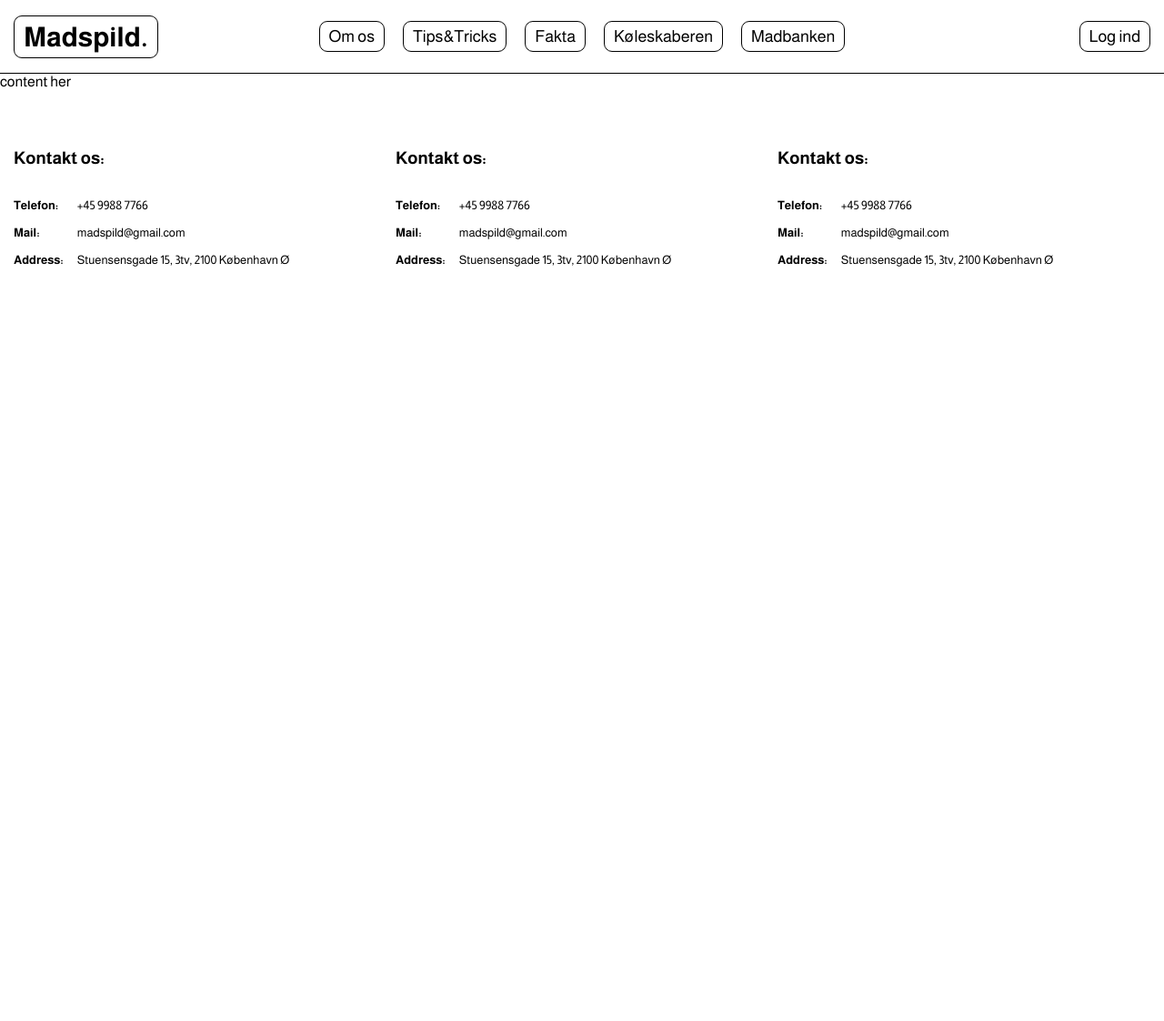
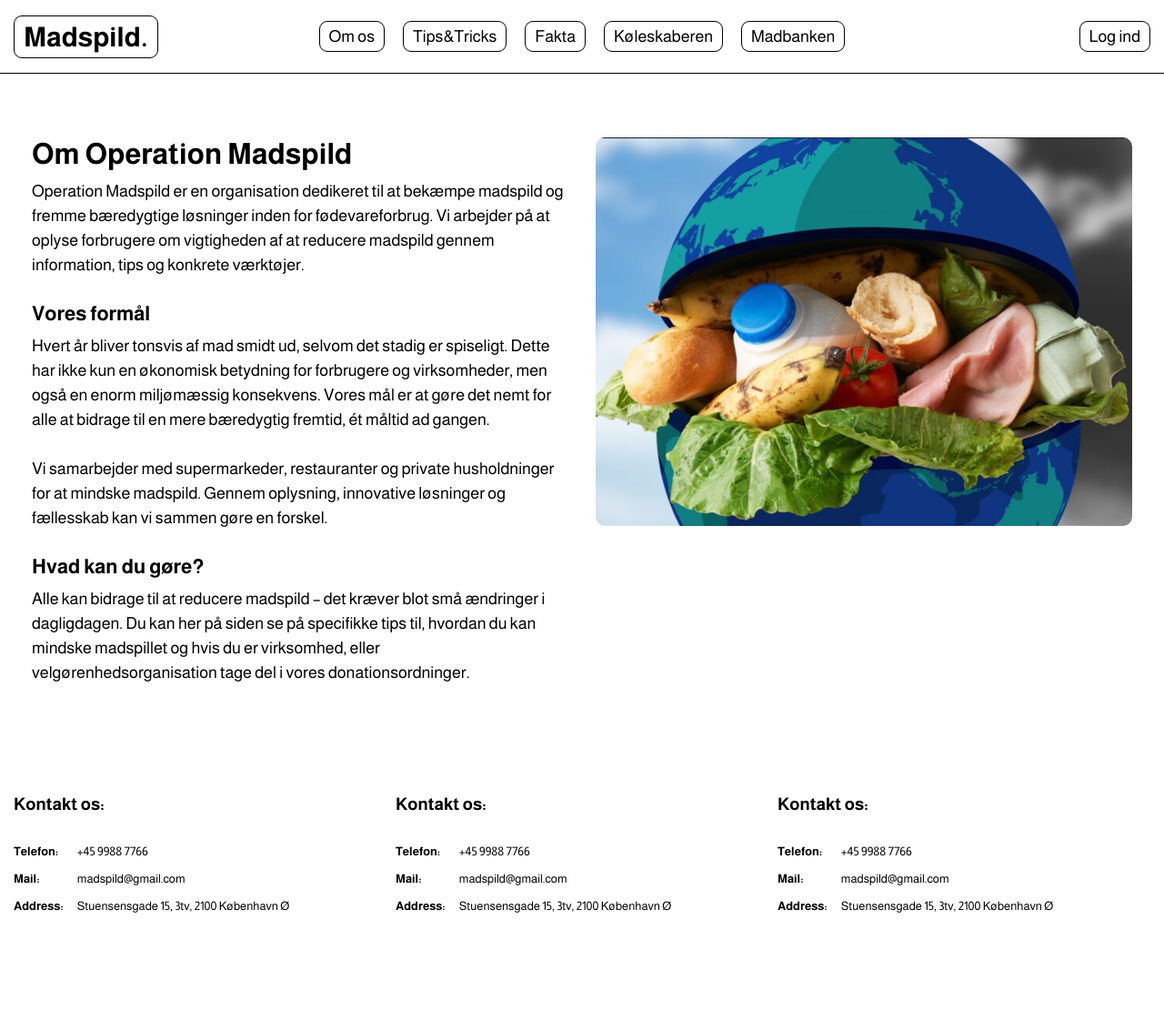
Before and after one commit to Krymmel-Kaemperne/Madspild, a Spring Boot app: page /omos in a window 1280 px wide. Shown: the top 1122 px of the page at 91% size. Before the commit the page ends 293 px from the top, so only its background shows below. Run offline with Spring Boot 4, Linux system fonts and the light colour scheme.

Commit message:
aboutUs side

```diff
--- a/src/main/resources/static/stylesheet.css
+++ b/src/main/resources/static/stylesheet.css
@@ -142,3 +142,47 @@ footer {
     margin: 0; /* Removes default margins */
     white-space: nowrap; /* Prevents text from breaking */
 }
+
+/* Om os Sektion */
+.about-section {
+    display: grid;
+    grid-template-columns: 1fr 1fr; /* 2 kolonner: 1 for tekst og 1 for billede */
+    gap: 30px; /* Afstand mellem tekst og billede */
+    margin: 50px 15px;
+    padding: 20px;
+}
+
+.about-text {
+    width: 100%; /* Fylder sin grid-plads */
+    padding-right: 20px;
+    object-fit: cover;
+}
+
+.about-text h2 {
+    font-size: 32px;
+    font-weight: bold;
+    margin-bottom: 10px;
+}
+
+.about-text h3 {
+    font-size: 22px;
+    font-weight: bold;
+    margin-bottom: 10px;
+}
+
+.about-text p {
+    font-size: 18px;
+    line-height: 1.5;
+    color: var(--text-color);
+}
+
+.about-image {
+    width: 100%;
+}
+
+.about-image img {
+    width: 100%;
+    height: auto;
+    border-radius: 10px;
+    object-fit: cover;
+}
--- a/src/main/resources/templates/omos.html
+++ b/src/main/resources/templates/omos.html
@@ -5,11 +5,11 @@
     <link rel="preconnect" href="https://fonts.googleapis.com">
     <link rel="preconnect" href="https://fonts.gstatic.com" crossorigin>
     <link href="https://fonts.googleapis.com/css2?family=Almarai:wght@300;400;700;800&display=swap" rel="stylesheet">
-  <title>Madspild</title>
+    <title>Om Os</title>
     <link rel="stylesheet" href="/stylesheet.css">
+    <meta charset="UTF-8">
 </head>
 <body>
-
 <div class="container">
     <header>
         <div class="logo">
@@ -30,10 +30,42 @@
 
 
     <div id="content">
-content her
+        <div class="about-section">
+            <div class="about-text">
+
+            <h2>Om Operation Madspild</h2>
+
+            <p>
+                Operation Madspild er en organisation dedikeret til at bekæmpe madspild og fremme bæredygtige løsninger
+                inden for fødevareforbrug. Vi arbejder på at oplyse forbrugere om vigtigheden af at reducere madspild
+                gennem information, tips og konkrete værktøjer.
+                <br><br>
+            </p>
+
+                <h3>Vores formål</h3>
+                <p>
+                    Hvert år bliver tonsvis af mad smidt ud, selvom det stadig er spiseligt. Dette har ikke kun en økonomisk betydning
+                    for forbrugere og virksomheder, men også en enorm miljømæssig konsekvens. Vores mål er at gøre det nemt for alle
+                    at bidrage til en mere bæredygtig fremtid, ét måltid ad gangen.
+                    <br><br>
+                    Vi samarbejder med supermarkeder, restauranter og private husholdninger for at mindske madspild.
+                    Gennem oplysning, innovative løsninger og fællesskab kan vi sammen gøre en forskel.
+                    <br><br>
+                </p>
+
+                <h3>Hvad kan du gøre?</h3>
+                <p>
+                    Alle kan bidrage til at reducere madspild – det kræver blot små ændringer i dagligdagen.
+                    Du kan her på siden se på specifikke tips til, hvordan du kan mindske madspillet og
+                    hvis du er virksomhed, eller velgørenhedsorganisation tage del i vores donationsordninger.
+                </p>
 
         </div>
-
+        <div class="about-image">
+            <img src="/img/FoodWasteOmOs.png" alt="Ikke smid ud :(">
+        </div>
+    </div>
+</div>
 
     <footer>
         <div class="footer-column">
```
Also changed, not shown: src/main/resources/static/img/FoodWasteOmOs.png (added). Lines whose indentation alone changed are shown as unchanged.
